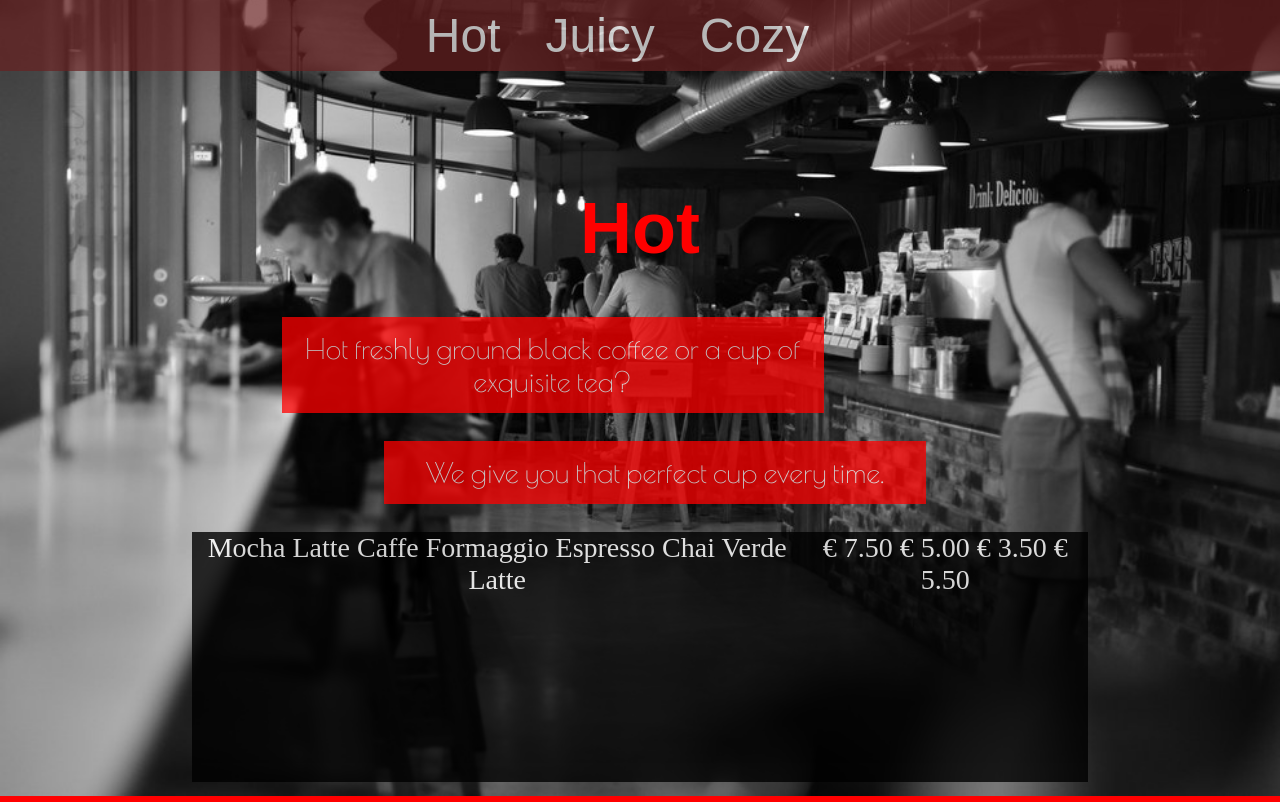
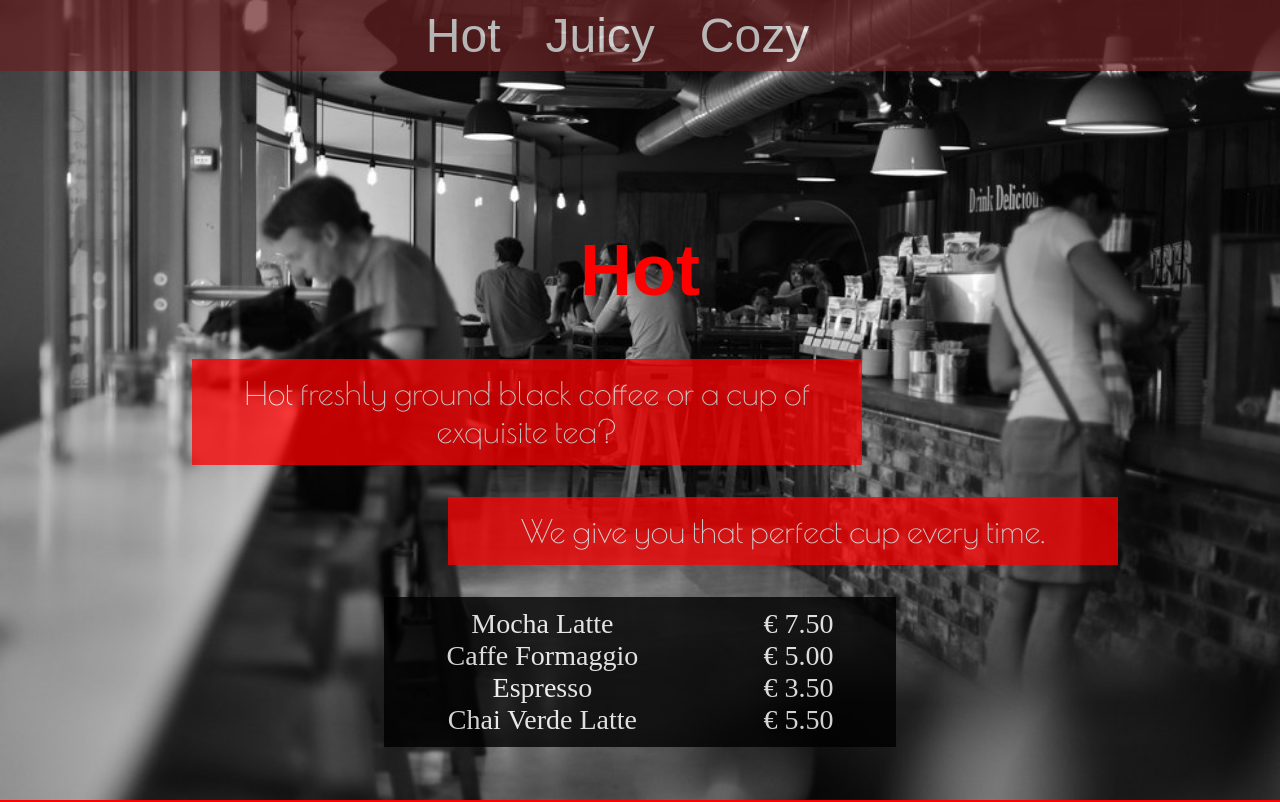
Before and after one commit to edvard01/lexicon-cafe-retro, a plain HTML site: page index.html in a window 1280 px wide. Shown: the top 802 px of the page. Drawn offline with nearby package versions, Linux system fonts and the light colour scheme; a web font is replaced by a local one.

Commit message:
fixed styling for the flavor texts and the price boxes. Also changed navbar position to fixed so now we dont need negative margins

```diff
--- a/css/style.css
+++ b/css/style.css
@@ -1,15 +1,17 @@
 .flex-container {
   display: flex;
   justify-content: center;
+  opacity: 0.7;
 }
 
 .flex-item {
   padding-right: 45px;
   font-size: 48px;
+  opacity: 1;
 }
 
 .navbar {
-  position: sticky;
+  position: fixed;
   top: 0;
   z-index: 100;
   background-color: rgb(105, 34, 34);
@@ -17,6 +19,7 @@
   border-color: red;
   padding-top: 8px;
   padding-bottom: 8px;
+  width: 100%;
 }
 p {
   opacity: 1;
@@ -48,7 +51,6 @@ body {
 }
 
 .first-picture {
-  margin-top: -75px;
   width: 100%;
   height: 100vh;
   justify-content: center;
@@ -90,40 +92,45 @@ body {
   color: white;
   text-align: center;
   font-family: "Poiret One", sans-serif;
-  font-size: 28px;
+  font-size: 32px;
   background-color: red;
   opacity: 0.75;
   padding: 15px;
-  width: 40%;
-  margin-left: 22%;
-  margin-right: 30%;
+  width: 50%;
+  margin-left: 15%;
+  margin-right: 35%;
 }
 
 .flavor-text-right {
   color: white;
   text-align: center;
   font-family: "Poiret One", sans-serif;
-  font-size: 28px;
+  font-size: 32px;
   background-color: red;
   opacity: 0.75;
   padding: 15px;
-  width: 40%;
-  margin-right: 22%;
-  margin-left: 30%;
+  width: 50%;
+  margin-right: 15%;
+  margin-left: 35%;
 }
 
 .price-box {
   display: flex;
+  flex-direction: row;
+  align-items: center;
   color: white;
   background-color: black;
   opacity: 0.8;
-  width: 70%;
-  height: 250px;
-  margin-left: 15%;
+  width: 40%;
+  height: 150px;
+  margin-left: 30%;
+  margin-right: 30%;
   font-size: 28px;
 }
 
 .price-box-item {
-  text-align: center;
+  justify-content: center;
   flex-grow: 1;
+  padding-top: 16px;
+  padding-bottom: 16px;
 }
--- a/index.html
+++ b/index.html
@@ -13,12 +13,12 @@
     />
   </head>
   <body>
-    <header class="flex-container navbar">
-      <div class="flex-item"><a href="#hot">Hot</a></div>
-      <div class="flex-item"><a href="#juicy">Juicy</a></div>
-      <div class="flex-item"><a href="#cozy">Cozy</a></div>
-    </header>
     <div class="first-picture" id="hot">
+      <header class="flex-container navbar">
+        <div class="flex-item"><a href="#hot">Hot</a></div>
+        <div class="flex-item"><a href="#juicy">Juicy</a></div>
+        <div class="flex-item"><a href="#cozy">Cozy</a></div>
+      </header>
       <div class="picture-content">
         <h1>Hot</h1>
         <p class="flavor-text-left">
@@ -29,9 +29,17 @@
         </p>
         <div class="price-box">
           <div class="price-box-item">
-            Mocha Latte Caffe Formaggio Espresso Chai Verde Latte
+            Mocha Latte <br />
+            Caffe Formaggio <br />
+            Espresso <br />
+            Chai Verde Latte
           </div>
-          <div class="price-box-item">€ 7.50 € 5.00 € 3.50 € 5.50</div>
+          <div class="price-box-item">
+            € 7.50 <br />
+            € 5.00 <br />
+            € 3.50 <br />
+            € 5.50
+          </div>
         </div>
       </div>
     </div>
```
